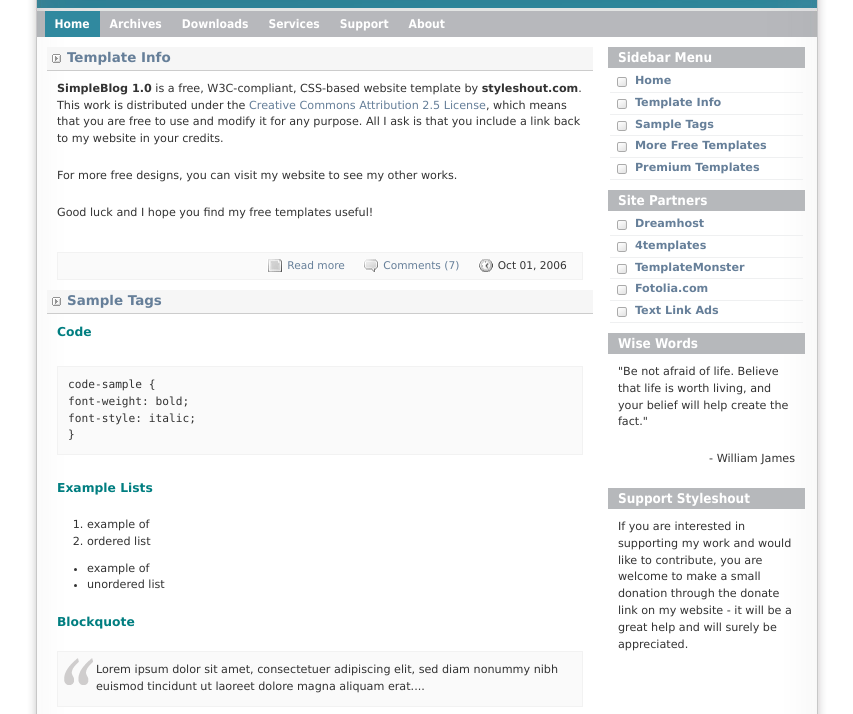
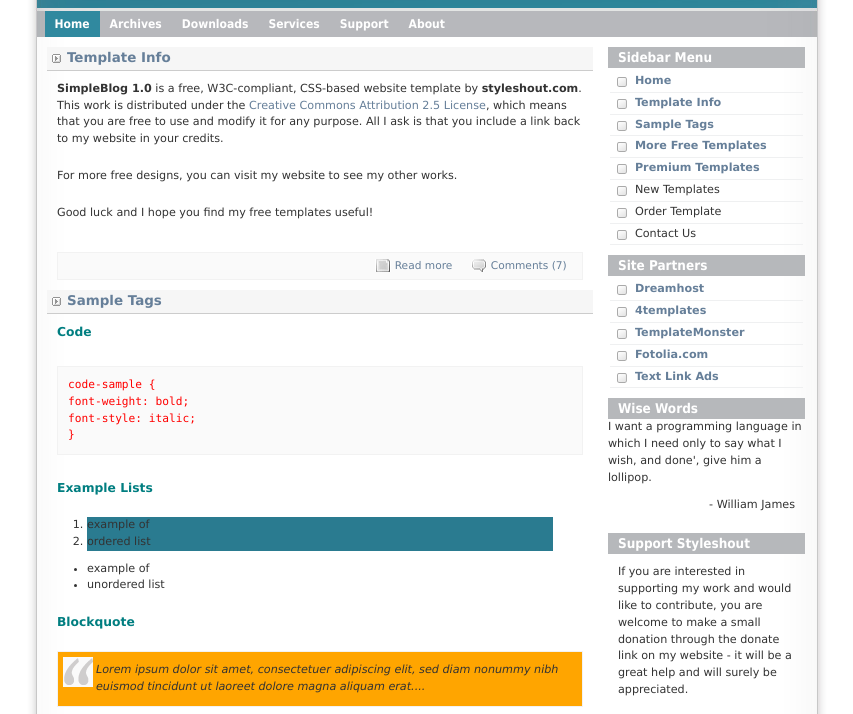
Before and after one commit to onurumar/CLFM-JQ1-Onur-Vedrana, a plain HTML site: page sample_webpage/index.html in a window 1280 px wide. Shown: the part 89-803 px from the top of the page, without its empty margins (214-1067 px from the left). Drawn offline with nearby package versions, Linux system fonts and the light colour scheme.

Commit message:
advanced finished

```diff
--- a/sample_webpage/index.html
+++ b/sample_webpage/index.html
@@ -1,9 +1,10 @@
 <!DOCTYPE html PUBLIC "-//W3C//DTD XHTML 1.0 Strict//EN" "http://www.w3.org/TR/xhtml1/DTD/xhtml1-strict.dtd">
 <html xmlns="http://www.w3.org/1999/xhtml" xml:lang="en" lang="en">
 <head>
-<title>SimpleBlog</title>
-<meta http-equiv="Content-Type" content="text/html; charset=iso-8859-1" />
-<link rel="stylesheet" href="images/SimpleBlog.css" type="text/css" />
+    <title>SimpleBlog</title>
+    <meta http-equiv="Content-Type" content="text/html; charset=iso-8859-1" />
+    <link rel="stylesheet" href="images/SimpleBlog.css" type="text/css" />
+    <script src="https://code.jquery.com/jquery-3.5.1.js"></script>
 </head>
 <body>
 <div id="wrap">
@@ -89,7 +90,7 @@
           <label>Email</label>
           <input name="demail" value="Your Email" type="text" size="30" />
           <label>Your Comments</label>
-          <textarea rows="5" cols="5"></textarea>
+          <textarea rows="5" cols="5" ></textarea>
           <br />
           <input class="button" type="submit" />
         </p>
@@ -101,5 +102,7 @@
     <p> &copy; 2006 <strong>Your Company</strong> &nbsp;&nbsp; Design by: <a href="http://www.styleshout.com/">styleshout</a> | Valid: <a href="http://validator.w3.org/check/referer">XHTML</a> | <a href="http://jigsaw.w3.org/css-validator/check/referer">CSS</a> &nbsp;&nbsp;&nbsp;&nbsp;&nbsp;&nbsp;&nbsp;&nbsp; <a href="http://all-free-download.com/free-website-templates/">Home</a>&nbsp;|&nbsp; <a href="http://all-free-download.com/free-website-templates/">Sitemap</a>&nbsp;|&nbsp; <a href="http://all-free-download.com/free-website-templates/">Home</a> </p>
   </div>
 </div>
-<div align=center>This template  downloaded form <a href='http://all-free-download.com/free-website-templates/'>free website templates</a></div></body>
+<div align=center>This template  downloaded form <a href='http://all-free-download.com/free-website-templates/'>free website templates</a></div>
+<script src="myscript.js"></script>
+</body>
 </html>
--- /dev/null
+++ b/sample_webpage/myscript.js
@@ -0,0 +1,34 @@
+$(document).ready(function(){
+
+/*     $(function(){
+        $('a').each(function(){
+                    var x=this.href;
+                    this.href="http://www.codefactory.wien/"+this.href;
+              });
+     }); */
+
+
+    $("a").attr("href", "http://www.codefactory.wien/");
+    $("code").css("color", "red");
+    $("ol > li").css("background-color", "#2a7b90");
+    $("textarea").val("Express your opinion");
+    $("img").attr("src", "https://codefactory.wien/wp-content/themes/hestia/cf-images/big-jpg/1-frontend.jpg");
+    $("blockquote").css({
+        "background-color": "orange",
+        "font-style": "italic"
+    });
+    $("#logo").css("color", "black");
+    $(".gray").css("color", "white");
+
+    $(".date").remove();
+
+    var newSidebarMenu = $(`
+		<li>New Templates</li>
+		<li>Order Template</li>
+		<li>Contact Us</li>
+	`);
+	$("ul.sidemenu:first").append(newSidebarMenu);
+
+    $("h1 ~ p:first").replaceWith("I want a programming language in which I need only to say what I wish, and done', give him a lollipop.");
+
+});
```
